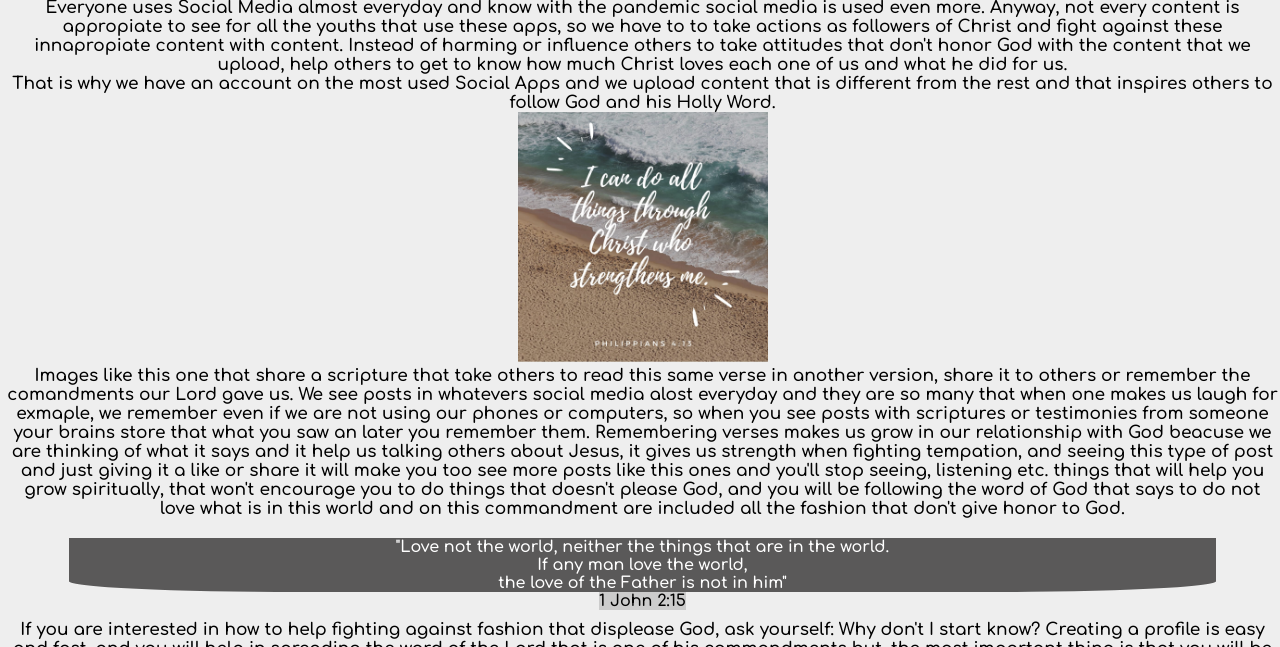
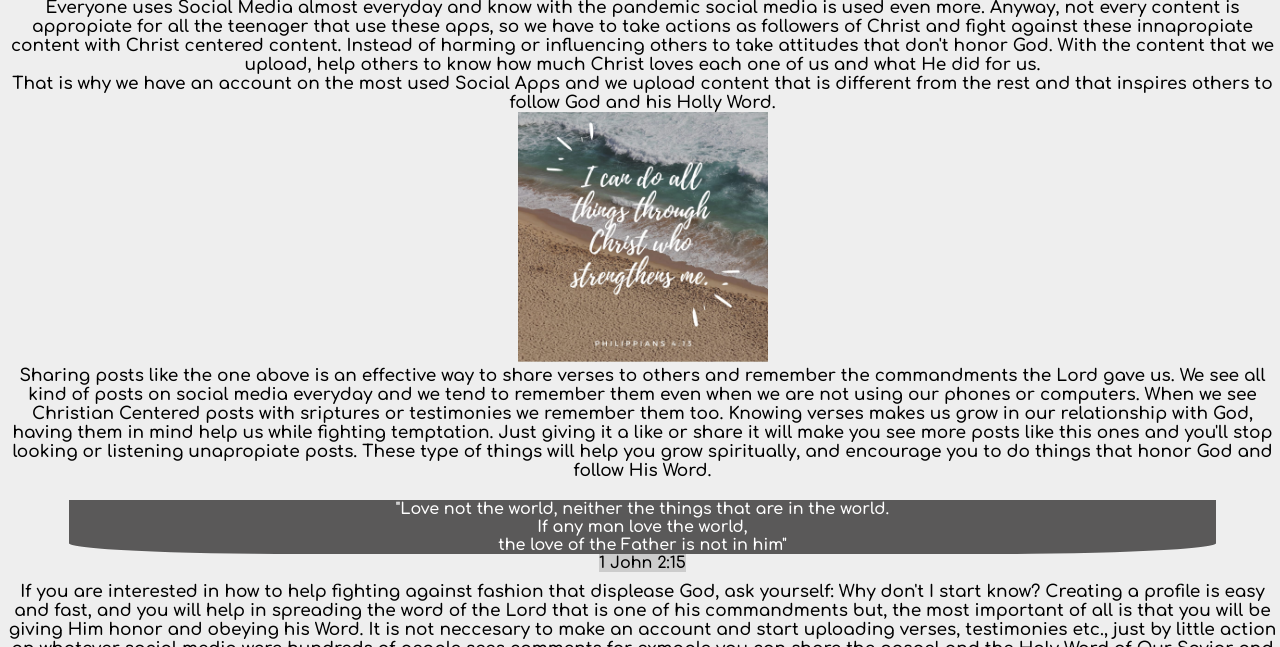
Before and after one commit to Youth-Vision/Youth-Vision, a plain HTML site: page InfluenceOnSM/InfluenceOnSM.html in a window 1280 px wide. Shown: the part 153-800 px from the top of the page. Drawn offline with Linux system fonts and the light colour scheme.

Commit message:
Update InfluenceOnSM.html

```diff
--- a/InfluenceOnSM/InfluenceOnSM.html
+++ b/InfluenceOnSM/InfluenceOnSM.html
@@ -38,13 +38,13 @@
             <p class="content-p1">
                 Everyone uses Social Media almost everyday and know with
                 the pandemic social media is used even more. Anyway, not every
-                content is appropiate to see for all the youths that use these
-                apps, so we have to to take actions as followers of Christ
-                and fight against these innapropiate content with content.
-                Instead of harming or influence others to take attitudes that
-                don't honor God with the content that we upload, help others
-                to get to know how much Christ loves each one of us and what
-                he did for us.
+                content is appropiate for all the teenager that use these
+                apps, so we have to take actions as followers of Christ
+                and fight against these innapropiate content with Christ centered content.
+                Instead of harming or influencing others to take attitudes that
+                don't honor God. With the content that we upload, help others
+                to know how much Christ loves each one of us and what
+                He did for us.
             </p>
             <p class="content-p2">
                 That is why we have an account on the most used Social Apps and
@@ -53,23 +53,12 @@
                 <img src="Philippians4_13.jpeg" class="Verse1">
             </p>
             <p class="content-p3">
-                Images like this one that share a scripture that take others
-                to read this same verse in another version, share it to others
-                or remember the comandments our Lord gave us. We see posts in
-                whatevers social media alost everyday and they are so many that
-                when one makes us laugh for exmaple, we remember even if we are
-                not using our phones or computers, so when you see posts
-                with scriptures or testimonies from someone your brains store
-                that what you saw an later you remember them. Remembering
-                verses makes us grow in our relationship with God beacuse we
-                are thinking of what it says and it help us talking others
-                about Jesus, it gives us strength when fighting tempation, and
-                seeing this type of post and just giving it a like or share it
-                will make you too see more posts like this ones and you'll stop
-                seeing, listening etc. things that will help you grow spiritually,
-                that won't encourage you to do things that doesn't please God, and
-                <b>you</b> will be following the word of God that says to do not love
-                what is in this world and on this commandment are included all the fashion that don't give honor to God.
+                Sharing posts like the one above is an effective way to share verses to others and remember the commandments the Lord gave us.
+                We see all kind of posts on social media everyday and we tend to remember them even when we are not using our phones or computers.
+                When we see Christian Centered posts with sriptures or testimonies we remember them too. Knowing verses makes us grow in our relationship with God, having them
+                in mind help us while fighting temptation. Just giving it a like or share it will make you see more posts like this ones and you'll stop looking or listening
+                unapropiate posts.
+                These type of things will help you grow spiritually, and encourage you to do things that honor God and follow His Word.
             </p>
             <p class="Verse2">
                 "Love not the world, neither the things that are in the world. <br> If any man love the world,<br>the love of the Father is not
@@ -81,8 +70,8 @@
             <p class="content-p4">
                 If you are interested in how to help fighting against fashion that displease God, ask yourself:
                 Why don't I start know? Creating a profile is easy and fast, and you will help in spreading the word of the Lord
-                that is one of his commandments but, the most important thing is that you will be giving him honor and obeying his
-                word. Also it is not neccesary to make an account and start uploading verses, testimonies etc., just by little action
+                that is one of his commandments but, the most important of all is that you will be giving Him honor and obeying his
+                Word. It is not neccesary to make an account and start uploading verses, testimonies etc., just by little action
                 on whatever social media were hundreds of people sees comments for exmaple you can share the gospel and the Holy Word of
                 Our Savior and Lord, <br> <span class="Jesus">Jesus Christ</span>
             </p>
```
